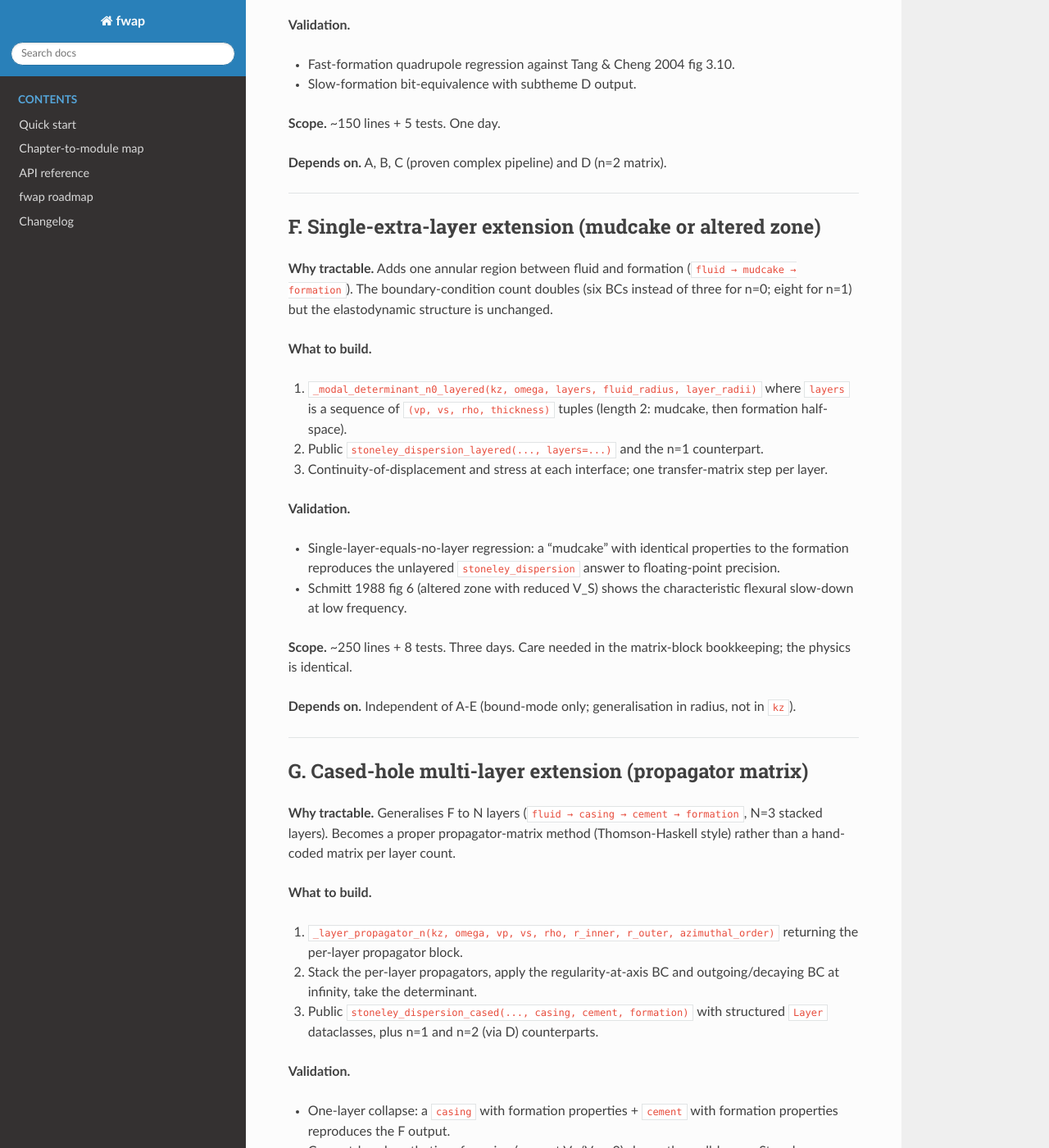
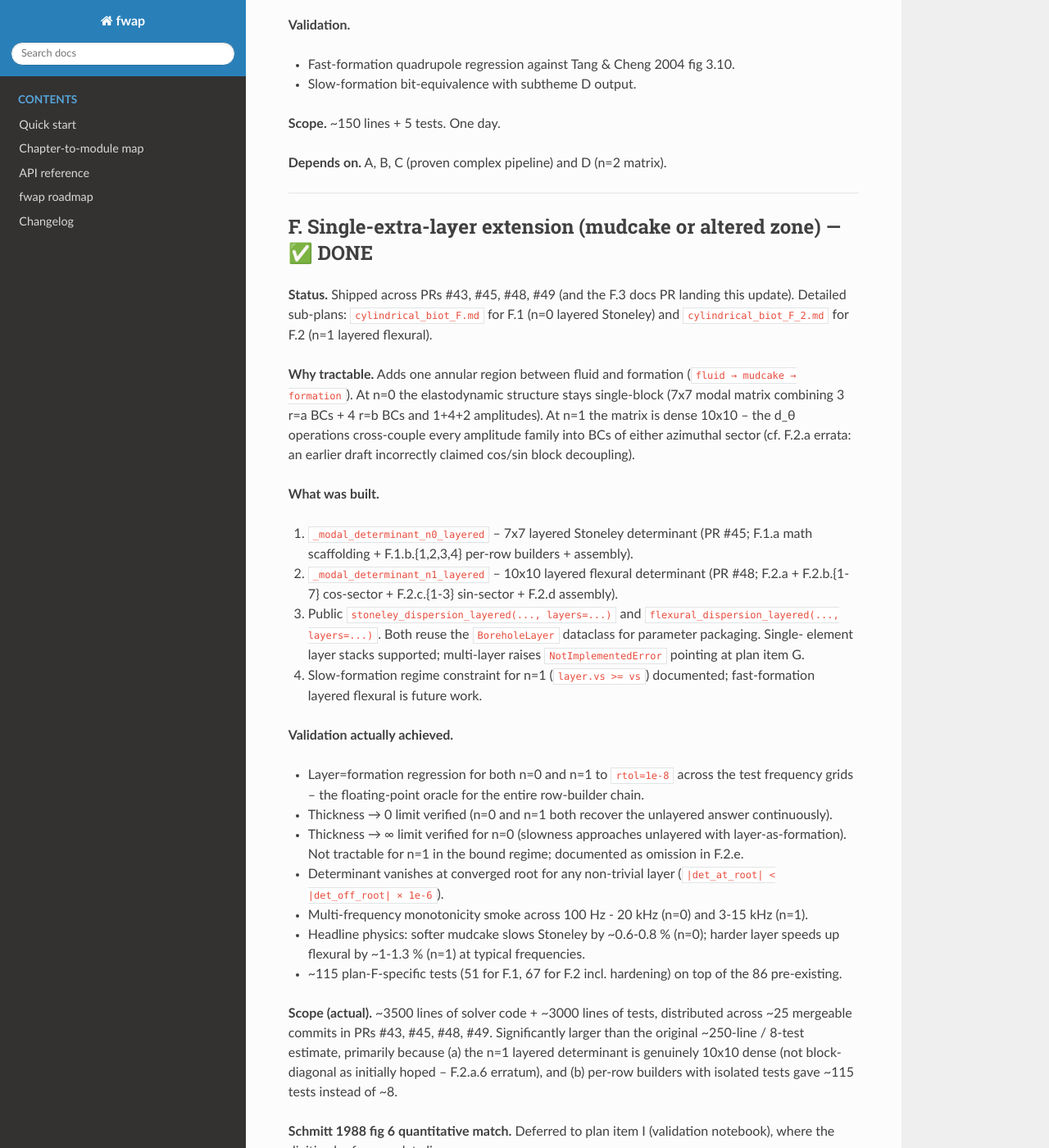
Before and after one commit to ingehap/fwap, a Sphinx documentation site: the page built from docs/plans/cylindrical_biot.md, in a window 1280 px wide and 1400 px high, scrolled down 3575 px. Shown: the whole window at 82% size. Built offline with Sphinx 7.4.7 and the Read the Docs theme 3.1.0, drawn with Linux system fonts in a browser that asks for light colours; pages that are not in the unit, such as notebooks, are missing from menus; some of the changed text lies outside the part shown.

Commit message:
Mark plan F done; refresh module-docstring scope (F.3)
Cross-cutting docs cleanup closing out plan F. Three doc updates:

* ``fwap/cylindrical_solver.py`` module docstring (Scope section)
  now reflects the layered capability: ``stoneley_dispersion_layered``
  (n=0, 7x7) and ``flexural_dispersion_layered`` (n=1, 10x10) for
  single-extra-layer geometries, plus the ``BoreholeLayer``
  dataclass for parameter packaging. Calls out the n=1 slow-
  formation ``layer.vs >= vs`` regime constraint.

* ``docs/plans/cylindrical_biot.md`` item F marked DONE with
  pointers to PRs #43, #45, #48, #49 and the detailed sub-plans.
  Records actual scope (~3500 lines + ~3000 test lines + ~115
  tests, vs original ~250 / ~8 estimate; primarily because n=1
  layered is a genuinely-dense 10x10 per the F.2.a.6 erratum, not
  the originally-claimed 7+3 block-diagonal product, AND because
  per-row builders gave ~115 tests vs the original ~8). Documents
  the Schmitt 1988 fig 6 quantitative-match deferral to plan
  item I (validation notebook).

* ``docs/plans/cylindrical_biot_F.md`` and
  ``cylindrical_biot_F_2.md`` marked DONE with PR pointers. F.2
  doc carries an explicit erratum note about the original
  cos/sin block-diagonal claim (corrected in F.2.a.6 itself).

No code change beyond the docstring; 218/218 tests pass.

api.rst uses autosummary, so ``BoreholeLayer`` and the
``*_dispersion_layered`` functions appear automatically via
autodoc on ``fwap.cylindrical_solver`` -- no manual update
needed.

```diff
--- a/docs/plans/cylindrical_biot.md
+++ b/docs/plans/cylindrical_biot.md
@@ -193,35 +193,71 @@ matrix).
 
 ---
 
-## F. Single-extra-layer extension (mudcake or altered zone)
+## F. Single-extra-layer extension (mudcake or altered zone) — ✅ DONE
+
+**Status.** Shipped across PRs #43, #45, #48, #49 (and the F.3
+docs PR landing this update). Detailed sub-plans:
+[`cylindrical_biot_F.md`](cylindrical_biot_F.md) for F.1 (n=0
+layered Stoneley) and
+[`cylindrical_biot_F_2.md`](cylindrical_biot_F_2.md) for F.2 (n=1
+layered flexural).
 
 **Why tractable.** Adds one annular region between fluid and
-formation (`fluid → mudcake → formation`). The boundary-condition
-count doubles (six BCs instead of three for n=0; eight for n=1)
-but the elastodynamic structure is unchanged.
+formation (`fluid → mudcake → formation`). At n=0 the
+elastodynamic structure stays single-block (7x7 modal matrix
+combining 3 r=a BCs + 4 r=b BCs and 1+4+2 amplitudes). At n=1 the
+matrix is dense 10x10 -- the d_θ operations cross-couple every
+amplitude family into BCs of either azimuthal sector (cf. F.2.a
+errata: an earlier draft incorrectly claimed cos/sin block
+decoupling).
 
-**What to build.**
+**What was built.**
 
-1. `_modal_determinant_n0_layered(kz, omega, layers, fluid_radius,
-   layer_radii)` where `layers` is a sequence of
-   `(vp, vs, rho, thickness)` tuples (length 2: mudcake, then
-   formation half-space).
-2. Public `stoneley_dispersion_layered(..., layers=...)` and the
-   n=1 counterpart.
-3. Continuity-of-displacement and stress at each interface; one
-   transfer-matrix step per layer.
+1. `_modal_determinant_n0_layered` -- 7x7 layered Stoneley
+   determinant (PR #45; F.1.a math scaffolding + F.1.b.{1,2,3,4}
+   per-row builders + assembly).
+2. `_modal_determinant_n1_layered` -- 10x10 layered flexural
+   determinant (PR #48; F.2.a + F.2.b.{1-7} cos-sector + F.2.c.{1-3}
+   sin-sector + F.2.d assembly).
+3. Public `stoneley_dispersion_layered(..., layers=...)` and
+   `flexural_dispersion_layered(..., layers=...)`. Both reuse the
+   `BoreholeLayer` dataclass for parameter packaging. Single-
+   element layer stacks supported; multi-layer raises
+   `NotImplementedError` pointing at plan item G.
+4. Slow-formation regime constraint for n=1 (`layer.vs >= vs`)
+   documented; fast-formation layered flexural is future work.
 
-**Validation.**
+**Validation actually achieved.**
 
-- Single-layer-equals-no-layer regression: a "mudcake" with
-  identical properties to the formation reproduces the
-  unlayered `stoneley_dispersion` answer to floating-point
-  precision.
-- Schmitt 1988 fig 6 (altered zone with reduced V_S) shows the
-  characteristic flexural slow-down at low frequency.
+- Layer=formation regression for both n=0 and n=1 to `rtol=1e-8`
+  across the test frequency grids -- the floating-point oracle
+  for the entire row-builder chain.
+- Thickness → 0 limit verified (n=0 and n=1 both recover the
+  unlayered answer continuously).
+- Thickness → ∞ limit verified for n=0 (slowness approaches
+  unlayered with layer-as-formation). Not tractable for n=1 in
+  the bound regime; documented as omission in F.2.e.
+- Determinant vanishes at converged root for any non-trivial
+  layer (`|det_at_root| < |det_off_root| × 1e-6`).
+- Multi-frequency monotonicity smoke across 100 Hz - 20 kHz
+  (n=0) and 3-15 kHz (n=1).
+- Headline physics: softer mudcake slows Stoneley by ~0.6-0.8 %
+  (n=0); harder layer speeds up flexural by ~1-1.3 % (n=1) at
+  typical frequencies.
+- ~115 plan-F-specific tests (51 for F.1, 67 for F.2 incl.
+  hardening) on top of the 86 pre-existing.
 
-**Scope.** ~250 lines + 8 tests. Three days. Care needed in the
-matrix-block bookkeeping; the physics is identical.
+**Scope (actual).** ~3500 lines of solver code + ~3000 lines of
+tests, distributed across ~25 mergeable commits in PRs #43, #45,
+#48, #49. Significantly larger than the original ~250-line / 8-test
+estimate, primarily because (a) the n=1 layered determinant is
+genuinely 10x10 dense (not block-diagonal as initially hoped --
+F.2.a.6 erratum), and (b) per-row builders with isolated tests
+gave ~115 tests instead of ~8.
+
+**Schmitt 1988 fig 6 quantitative match.** Deferred to plan
+item I (validation notebook), where the digitised reference
+data lives.
 
 **Depends on.** Independent of A-E (bound-mode only;
 generalisation in radius, not in `kz`).
```
Also changed, not shown: docs/plans/cylindrical_biot_F.md (+7 -1 lines), docs/plans/cylindrical_biot_F_2.md (+15 -5 lines), 1 other file.
